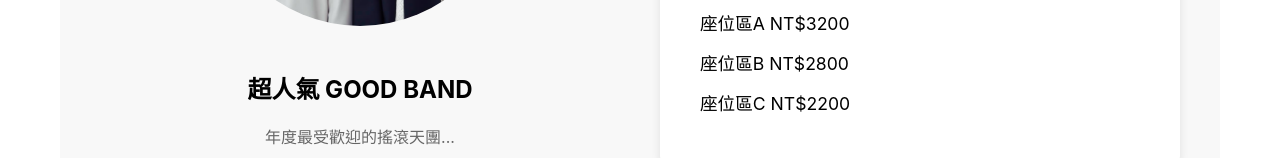
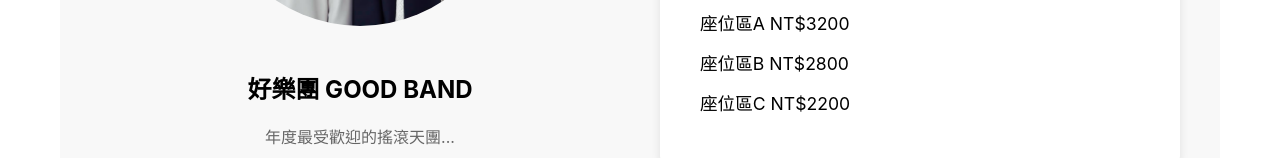
Before and after one commit to lliilliiili/TICKET, a React (Create React App) app: page / in a window 1280 px wide. Shown: the part 874-1032 px from the top of the page. Built offline with nearby package versions, Linux system fonts and the light colour scheme.

Commit message:
更新網站內容

```diff
--- a/src/components/ConcertIntro.jsx
+++ b/src/components/ConcertIntro.jsx
@@ -74,7 +74,7 @@ const ConcertIntro = () => {
             alt="藝人照片"
             className="artist-image"
           />
-          <h2>超人氣 GOOD BAND</h2>
+          <h2>好樂團 GOOD BAND</h2>
           <p className="artist-description">
             年度最受歡迎的搖滾天團...
           </p>
```
